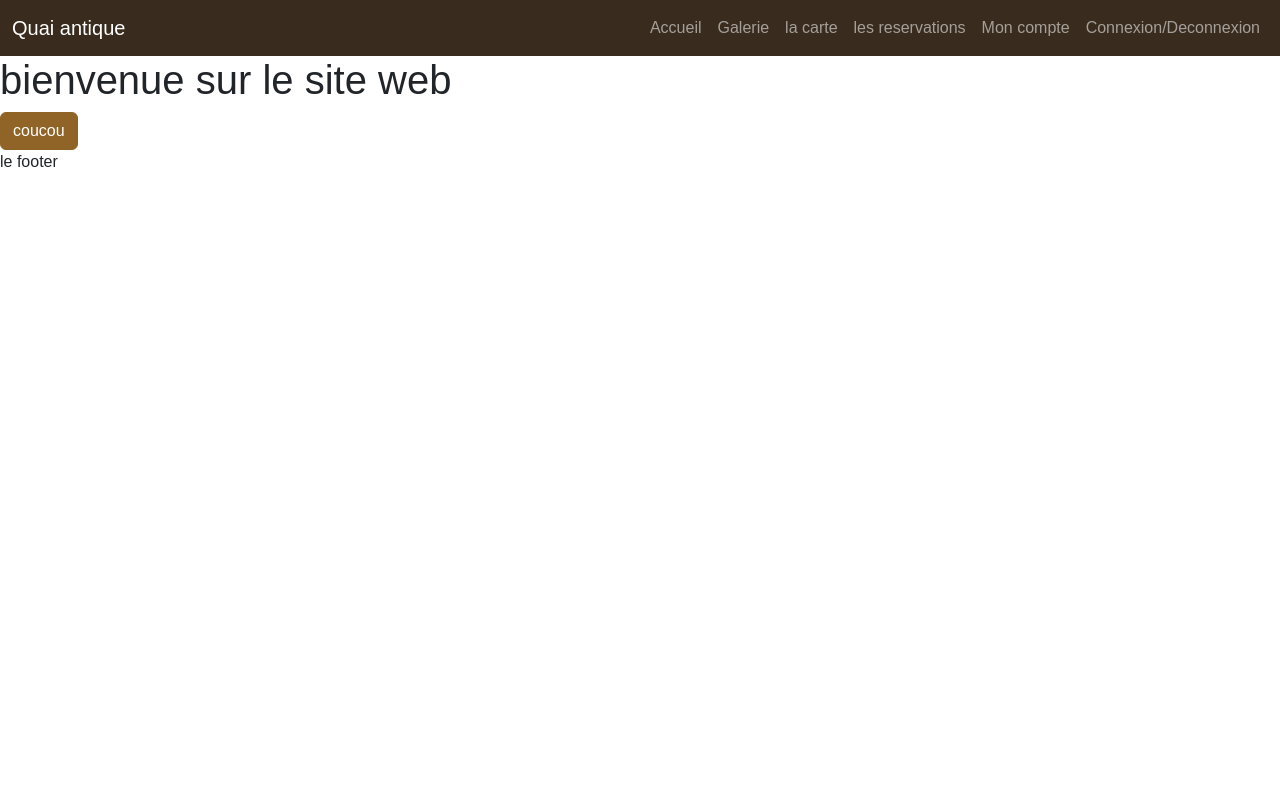
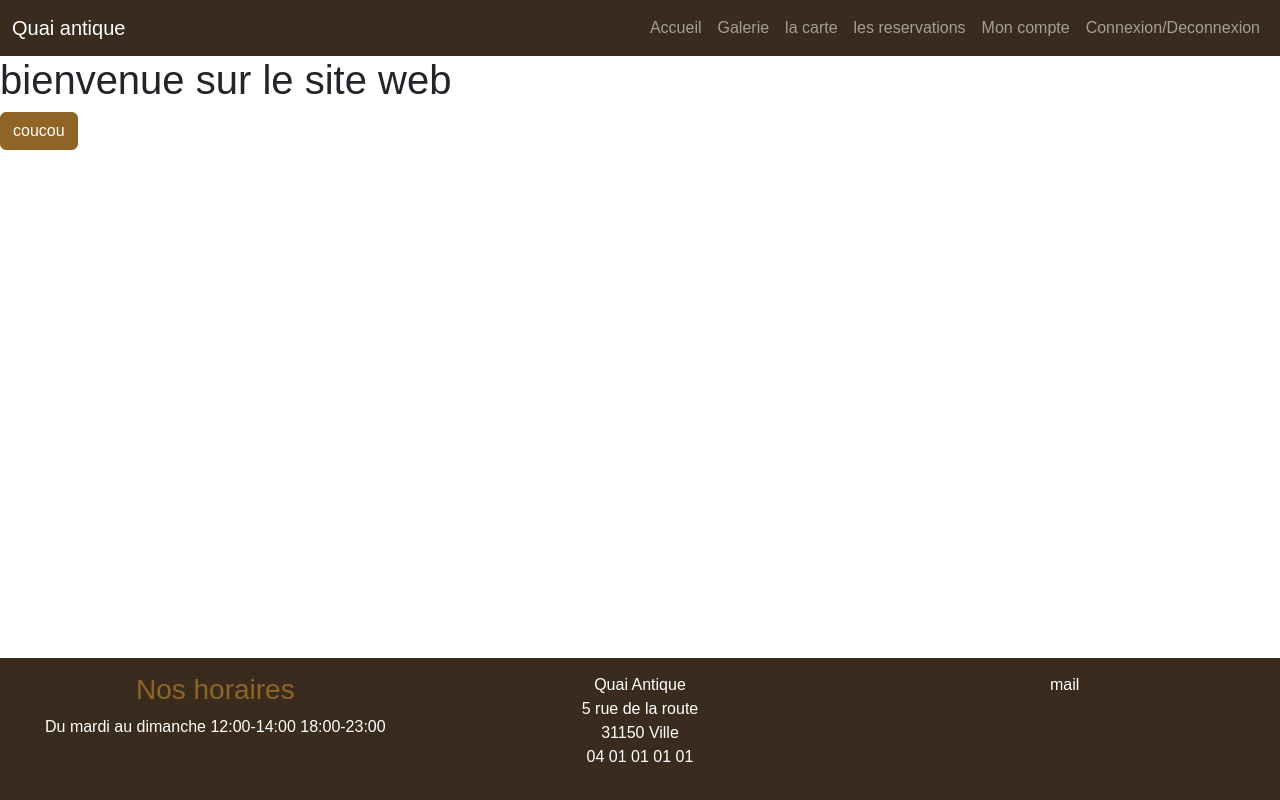
Before and after one commit to samoolean/WebStudiQueantique, a website with bundled scripts: page index.html in a window 1280 px wide. Built offline with nearby package versions, Linux system fonts and the light colour scheme; files whose address does not match are found by name.

Commit message:
ajoue footer

```diff
--- a/index.html
+++ b/index.html
@@ -69,7 +69,28 @@
 
     </main>
 
-    <footer>le footer</footer>
+    <footer class="bg-dark text-white text-center footer">
+        <div class="row">
+            <div class="col-12 col-lg-4">
+                <h3 class="text-primary">Nos horaires</h3>
+                <p>Du mardi au dimanche  12:00-14:00  18:00-23:00</p>
+            </div>
+
+            <div class="col-6 col-lg-4">
+                <p>
+                    Quai Antique <br/>
+                    5 rue de la route <br/>
+                    31150 Ville <br/>
+                    04 01 01 01 01 <br/>
+                </p>
+            </div>
+
+            <div class="col-6 col-lg-4">
+                mail
+            </div>
+        </div>
+
+    </footer>
 
     <script type="module" src="Router/Routeur.js"></script>
     <script src="node_modules/bootstrap/dist/js/bootstrap.bundle.min.js"></script>
--- a/scss/Main.scss
+++ b/scss/Main.scss
@@ -1,2 +1,20 @@
 @import "_custom";
-@import url(/node_modules/bootstrap-icons/font/bootstrap-icons.css)
+@import url(/node_modules/bootstrap-icons/font/bootstrap-icons.css);
+
+html {
+
+    position: relative;
+    min-height: 100%;
+
+}
+
+main {
+    margin-bottom: 250px;
+}
+
+footer.footer {
+    padding: 15px;
+    position: absolute;
+    bottom: 0px;
+    width: 100%;
+}
```
Also changed, not shown: scss/Main.css, 1 other file.
